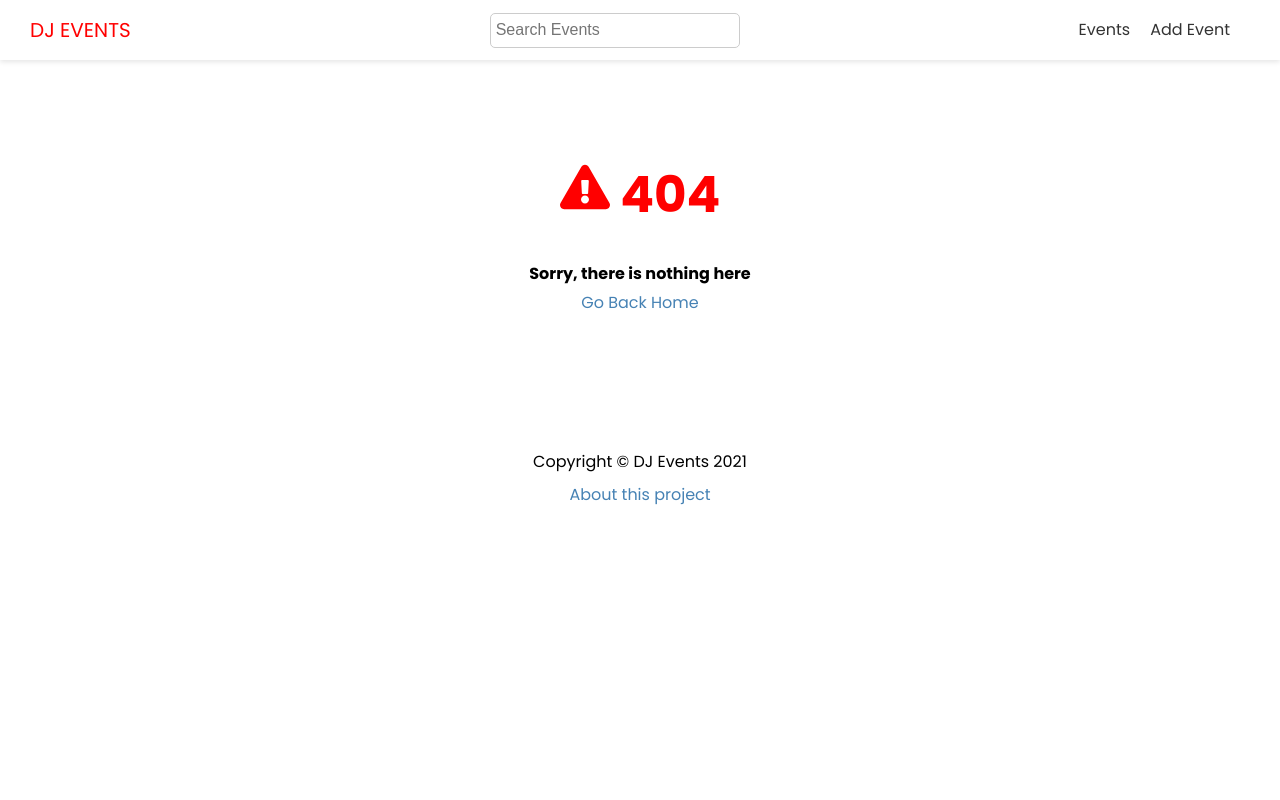
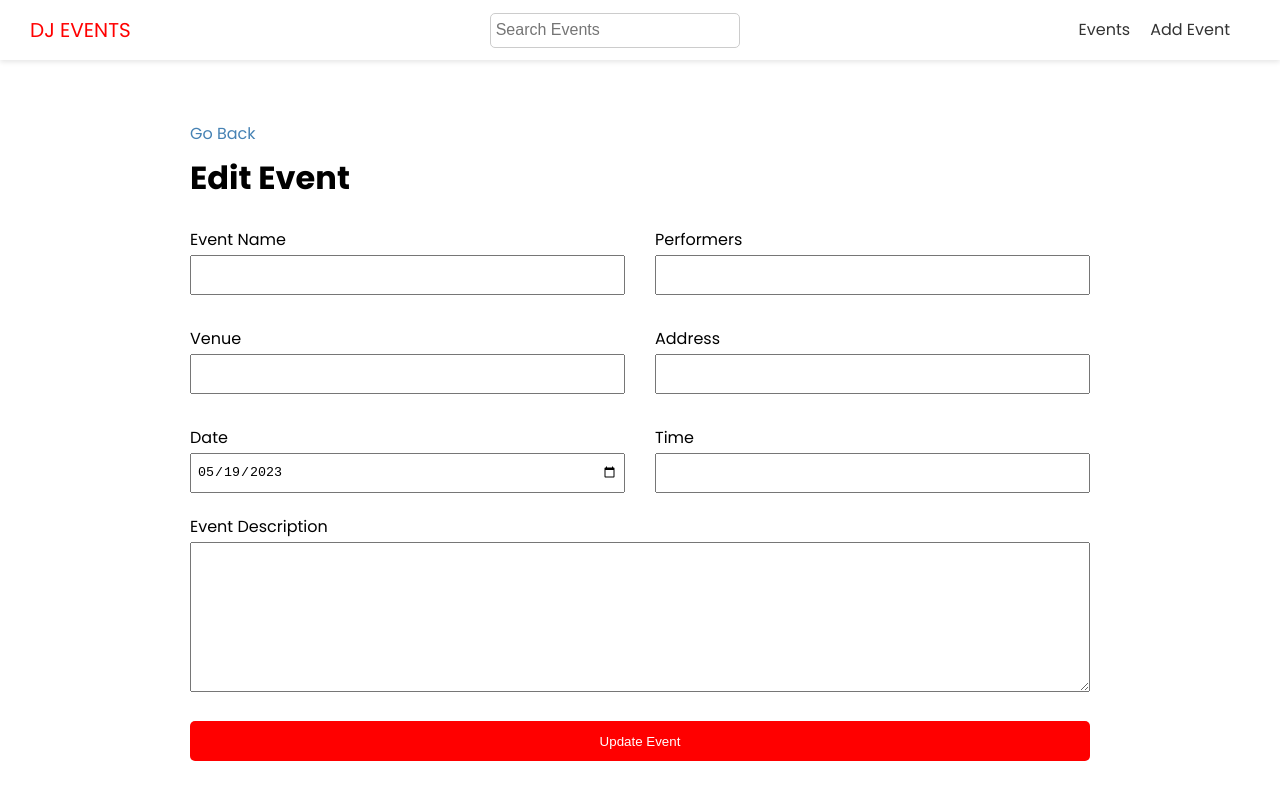
Before and after one commit to josephe44/dj-event-app, a Next.js app: page /events/edit/1 in a window 1280 px wide. Before the commit this address had no page. Shown: the top 800 px of the page. Built offline with nearby package versions, Linux system fonts and the light colour scheme; no server answers.

Commit message:
added edit event feature

```diff
--- a/pages/events/[slug].js
+++ b/pages/events/[slug].js
@@ -29,7 +29,7 @@ export default function SingleEventPage({ events }) {
     <Layout title="Single event page">
       <div className={styles.event}>
         <div className={styles.controls}>
-          <Link href={`/events/edit/${events?.id}`}>
+          <Link href={`/events/edit/${events?.attributes?.slug}`}>
             <span className={styles.edit}>
               <FaPencilAlt /> Edit Event
             </span>
--- /dev/null
+++ b/pages/events/edit/[slug].js
@@ -0,0 +1,186 @@
+import React, { useState } from "react";
+import { FaImage } from "react-icons/fa";
+import { useRouter } from "next/router";
+import Image from "next/image";
+import Link from "next/link";
+import { API_URL } from "@/config/index";
+import Layout from "@/components/Layout";
+import { toast } from "react-toastify";
+import axios from "axios";
+import dayjs from "dayjs";
+import styles from "@/styles/Form.module.css";
+
+export default function EditEventPage({ event }) {
+  const router = useRouter();
+  const [values, setValues] = useState({
+    name: event?.attributes?.name,
+    performers: event?.attributes?.performers,
+    venue: event?.attributes?.venue,
+    address: event?.attributes?.address,
+    date: dayjs(event?.attributes?.date).format("YYYY-MM-DD"),
+    time: event?.attributes?.time,
+    description: event?.attributes?.description,
+  });
+  const [imagePreview, setImagePreview] = useState(
+    event?.attributes?.image?.data?.attributes?.formats?.thumbnail?.url || null
+  );
+
+  const handleSubmit = async (e) => {
+    e.preventDefault();
+
+    // Validation
+    const hasEmptyFields = Object.values(values).some(
+      (element) => element === ""
+    );
+    if (hasEmptyFields) {
+      return toast.error("Please fill in all fields");
+    }
+
+    const str = values.name;
+    const modifiedStr = str.replace(/\s+/g, "-").toLowerCase();
+
+    try {
+      const res = await axios.put(`${API_URL}/api/events/${event?.id}`, {
+        data: {
+          name: values.name,
+          performers: values.performers,
+          venue: values.venue,
+          address: values.address,
+          date: values.date,
+          time: values.time,
+          description: values.description,
+          slug: modifiedStr,
+        },
+      });
+
+      const evt = res.data.data.attributes;
+      router.push(`/events/${evt?.slug}`);
+      console.log(evt);
+    } catch (error) {
+      console.log(error.response.data);
+      return toast.error("Something Went Wrong");
+    }
+  };
+
+  const onHandleChange = (e) => {
+    setValues({ ...values, [e.target.name]: e.target.value });
+  };
+
+  return (
+    <Layout title="Add new event">
+      <Link href="/events">Go Back</Link>
+      <h1>Edit Event</h1>
+
+      <form onSubmit={handleSubmit} className={styles.form}>
+        <div className={styles.grid}>
+          <div>
+            <label htmlFor="name">Event Name</label>
+            <input
+              type="text"
+              id="name"
+              name="name"
+              value={values.name}
+              onChange={onHandleChange}
+            />
+          </div>
+          <div>
+            <label htmlFor="performers">Performers</label>
+            <input
+              type="text"
+              id="performers"
+              name="performers"
+              value={values.performers}
+              onChange={onHandleChange}
+            />
+          </div>
+          <div>
+            <label htmlFor="venue">Venue</label>
+            <input
+              type="text"
+              id="venue"
+              name="venue"
+              value={values.venue}
+              onChange={onHandleChange}
+            />
+          </div>
+          <div>
+            <label htmlFor="address">Address</label>
+            <input
+              type="text"
+              id="address"
+              name="address"
+              value={values.address}
+              onChange={onHandleChange}
+            />
+          </div>
+          <div>
+            <label htmlFor="date">Date</label>
+            <input
+              type="date"
+              id="date"
+              name="date"
+              value={values.date}
+              onChange={onHandleChange}
+            />
+          </div>
+          <div>
+            <label htmlFor="time">Time</label>
+            <input
+              type="text"
+              id="time"
+              name="time"
+              value={values.time}
+              onChange={onHandleChange}
+            />
+          </div>
+        </div>
+        <div>
+          <label htmlFor="description">Event Description</label>
+          <textarea
+            type="text"
+            id="description"
+            name="description"
+            value={values.description}
+            onChange={onHandleChange}
+          ></textarea>
+        </div>
+        <input type="submit" value="Update Event" className="btn" />
+      </form>
+
+      <h2>Event Image</h2>
+      {imagePreview ? (
+        <Image src={imagePreview} width={170} height={100} alt="image" />
+      ) : (
+        <div>
+          <p>No image uploaded</p>
+        </div>
+      )}
+
+      <div>
+        <button className="btn-secondary">
+          <FaImage /> Set Image
+        </button>
+      </div>
+    </Layout>
+  );
+}
+
+export async function getServerSideProps({ params: { slug } }) {
+  try {
+    const res = await axios.get(`${API_URL}/api/events/${slug}?populate=*`);
+    const event = res?.data?.data;
+
+    return {
+      props: {
+        event,
+      },
+    };
+  } catch (error) {
+    console.log(error);
+    return {
+      props: {
+        event: {},
+      },
+    };
+  }
+}
```
